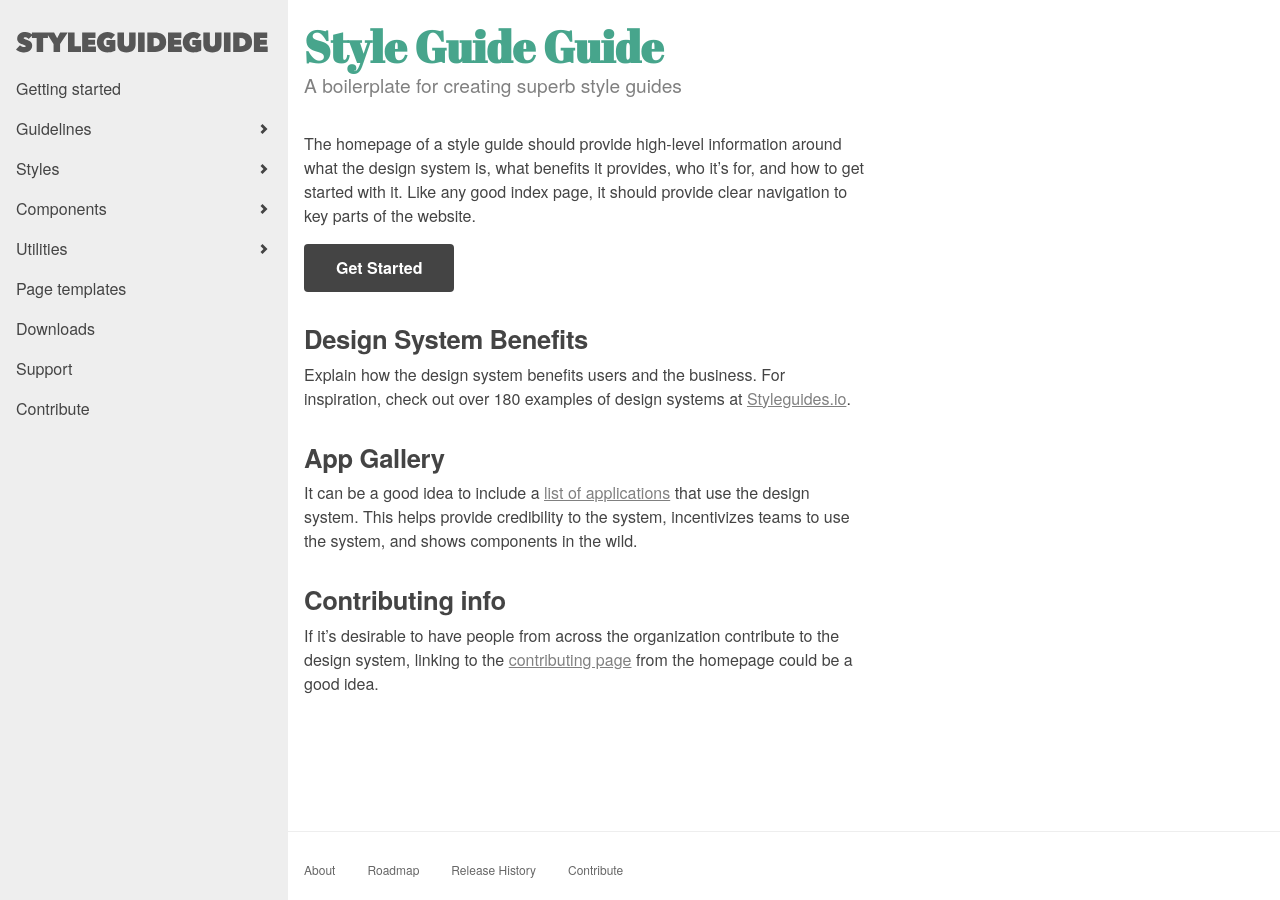
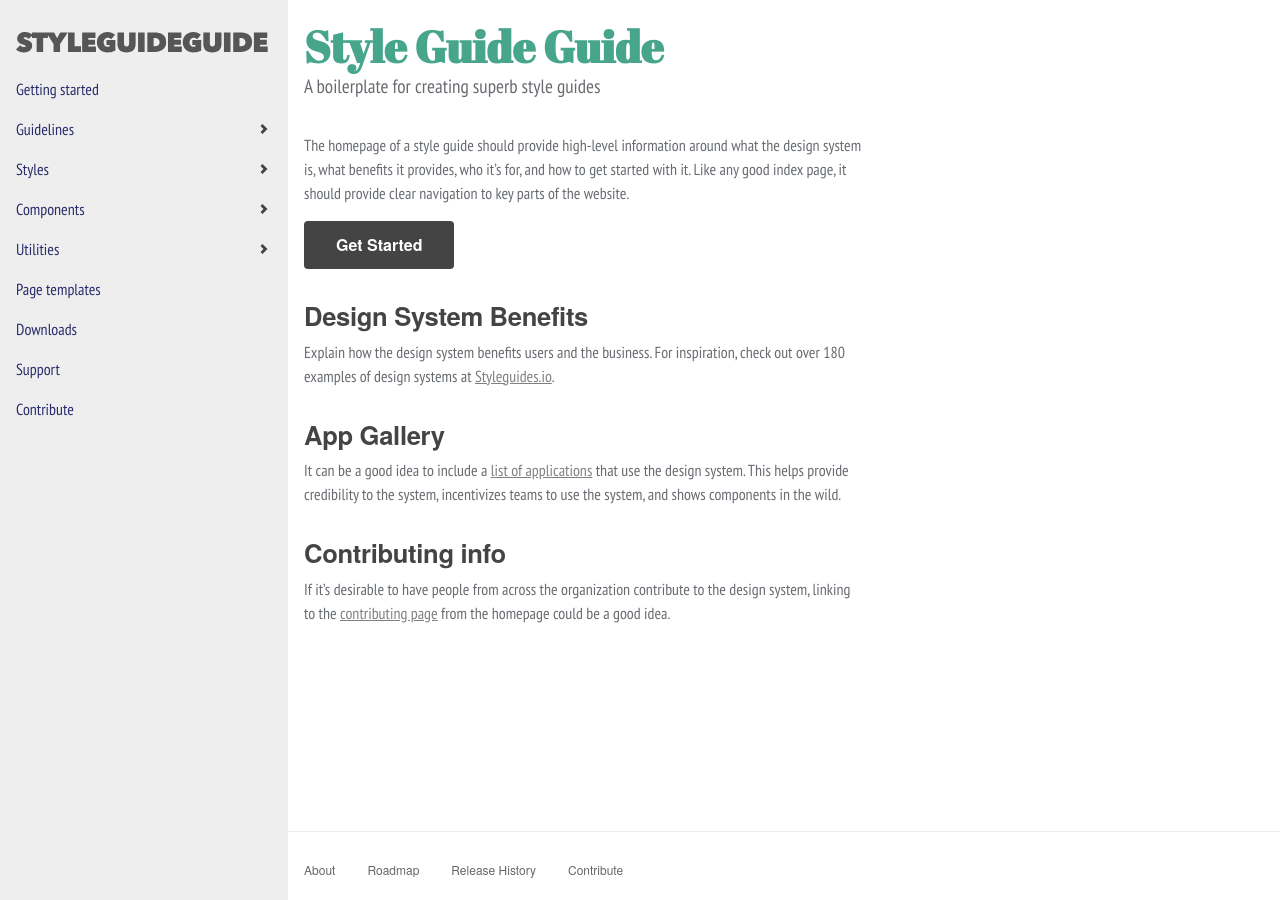
Before and after one commit to bradstrix/styleguide, a Jekyll site: the page built from index.html, in a window 1280 px wide. Built offline with Jekyll 4.4.1, drawn with Linux system fonts in a browser that asks for light colours.

Commit message:
Navigation work

```diff
--- a/_sass/base/_text.scss
+++ b/_sass/base/_text.scss
@@ -16,6 +16,8 @@ h1	{
  */
 p {
 	margin-bottom: $space;
+	font-family: $PTsans;
+	color: $slate-grey;
 }
 
 /**
--- a/_sass/components/_primary-nav.scss
+++ b/_sass/components/_primary-nav.scss
@@ -66,6 +66,8 @@
 	display: block;
 	padding: 0.5rem 0;
 	cursor: pointer;
+	font-family: $PTsans;
+	color: $dark-slate-blue;
 
     &:focus {
         outline: 1px dotted $color-gray-60;
```
